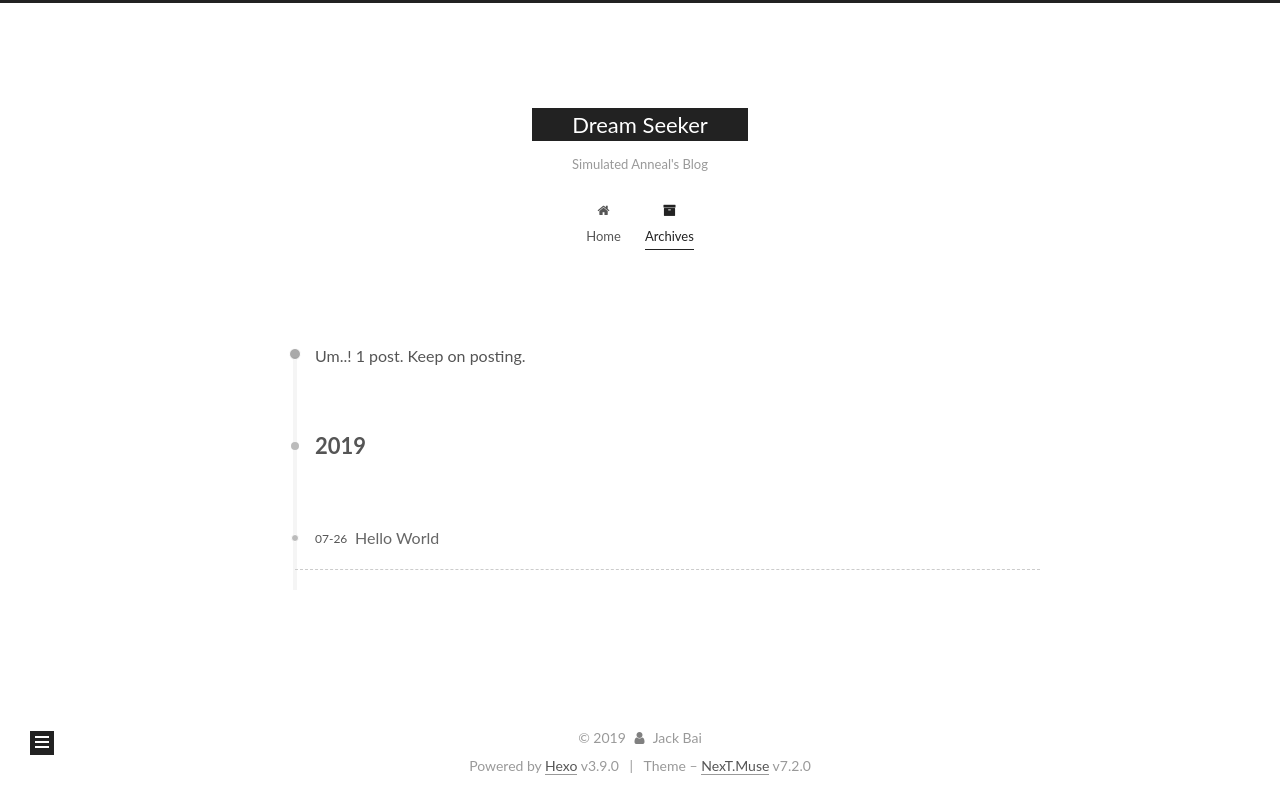
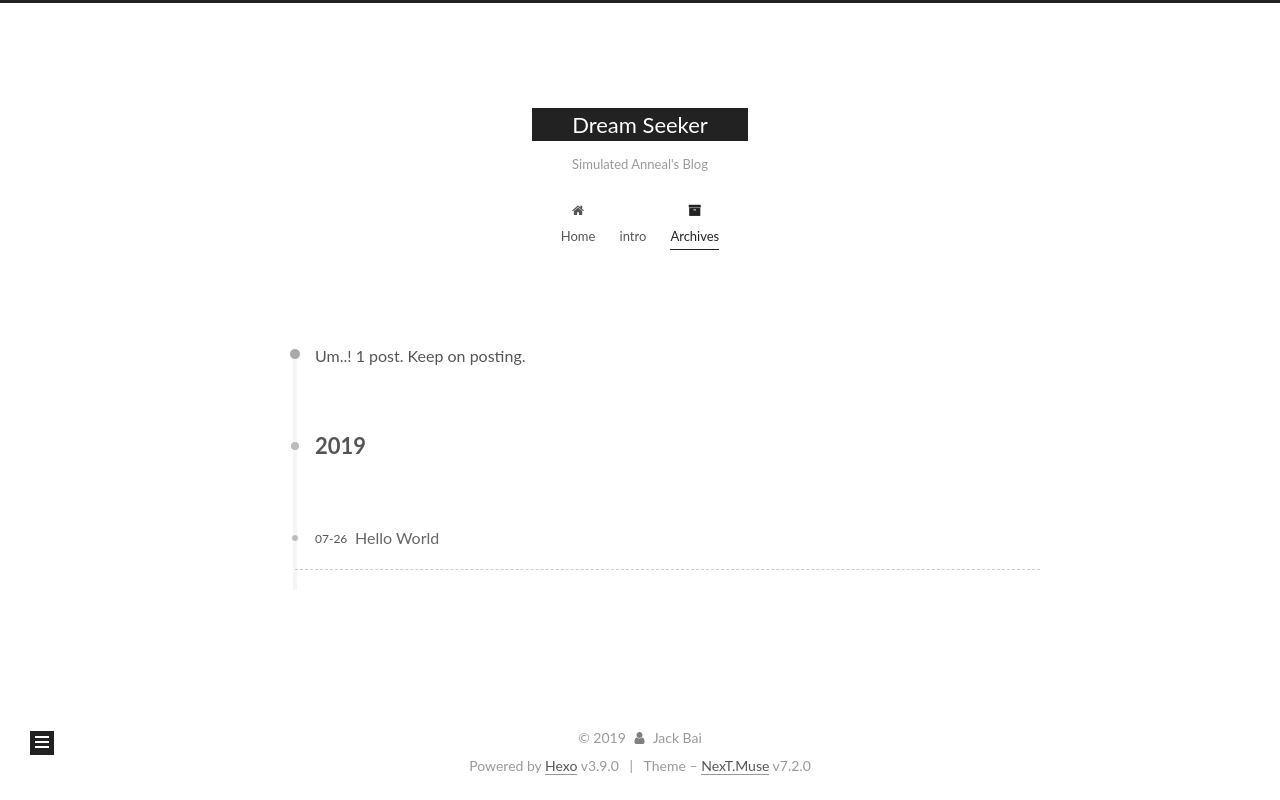
Before and after one commit to JackBai0914/JackBai0914.github.io, a plain HTML site: page archives/2019/07/index.html in a window 1280 px wide. Drawn offline with Linux system fonts and the light colour scheme.

Commit message:
Site updated: 2019-07-26 13:52:43

```diff
--- a/archives/2019/07/index.html
+++ b/archives/2019/07/index.html
@@ -225,6 +225,22 @@
 
 
 
+          <li class="menu-item menu-item-intro">
+
+
+
+
+
+
+
+
+    <a href="/2019/07/26/MyFirstBlog/" rel="section"><i class="menu-item-icon fa fa-fw fa-intro"></i> <br>intro</a>
+
+  </li>
+
+
+
+
           <li class="menu-item menu-item-archives menu-item-active">
 
 
@@ -241,6 +257,9 @@
 
 
     </ul>
+
+
+
 
 
 
```
Also changed, not shown: 2019/07/26/MyFirstBlog/index.html (+16 -0 lines), archives/2019/index.html (+19 -0 lines), archives/index.html (+19 -0 lines), index.html (+16 -0 lines).
